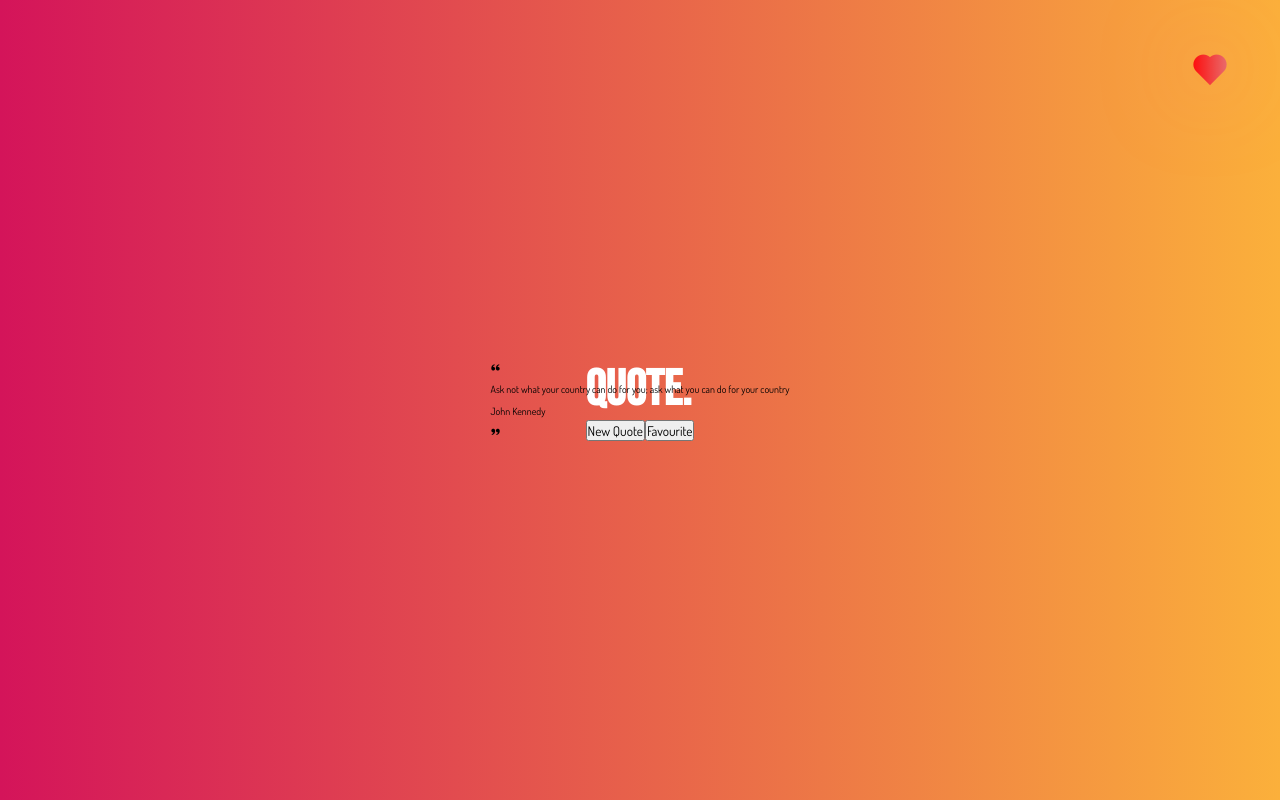
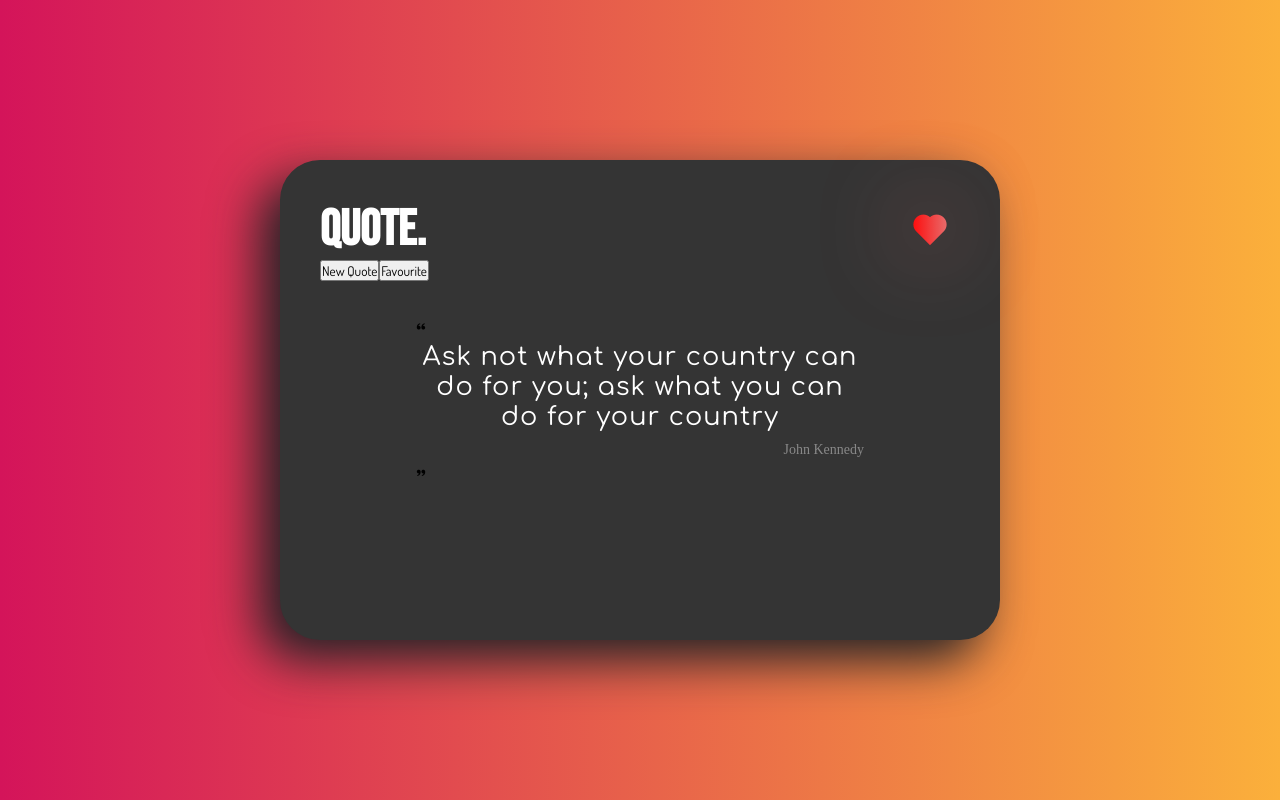
Before and after one commit to aishwinj04/Quotes-Web-App, a React (Vite) app in the folder quotes-app/: page / in a window 1280 px wide. Built offline with nearby package versions, Linux system fonts and the light colour scheme; a web font is replaced by a local one.

Commit message:
Quote text & author css

```diff
--- a/quotes-app/src/Components/QuotesApp.css
+++ b/quotes-app/src/Components/QuotesApp.css
@@ -6,7 +6,7 @@
     place-items: center;
 }
 
-.quotes-container{
+.quote-container{
     position: relative;
     width: 90vmin;
     aspect-ratio: 3/2;
@@ -47,9 +47,23 @@
     display: flex;
     flex-direction: column;
     row-gap: 1rem;
+}
 
+.quote-text{
+    font-size: clamp(1.6rem, 2cqi, 3rem);
+    font-family: "Comfortaa", sans-serif;
+    color: white;
+    line-height: 3rem;
+    text-align: center;
+    letter-spacing: 0.1rem;
+    width: clamp(25rem, 35cqi, 50rem);
+}
 
-
+.quote-author{
+    font-family: "Birthsone", cursive;
+    font-size: 1.4rem;
+    color: #888;
+    text-align:right;
 
 
 }
--- a/quotes-app/src/Components/QuotesApp.jsx
+++ b/quotes-app/src/Components/QuotesApp.jsx
@@ -1,7 +1,7 @@
 const QuotesApp = () => {
   return (
     <div className="container">
-        <div className="quotes-app">
+        <div className="quote-container">
             <h1 className="app-heading">Quote.</h1>
             <i className="bx bxs-heart fav-icon"></i>
             <div className="quote">
```
